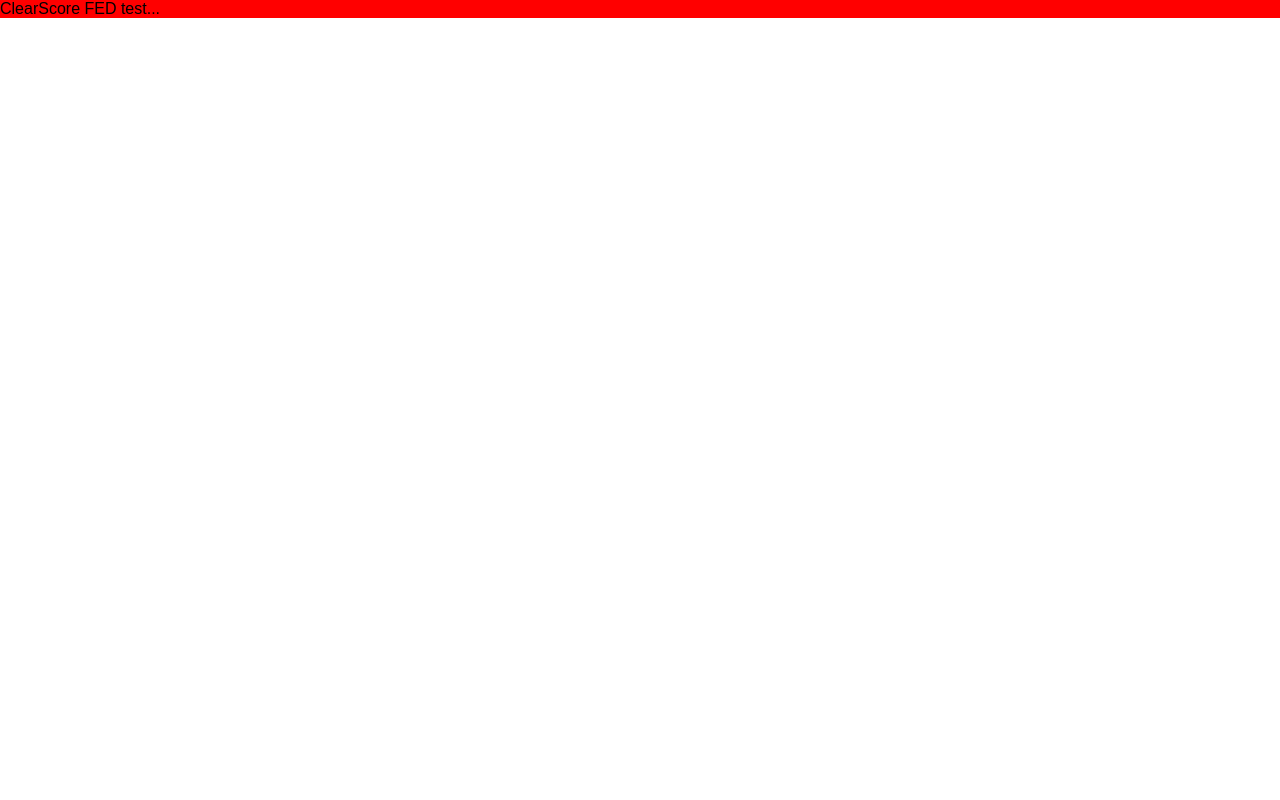
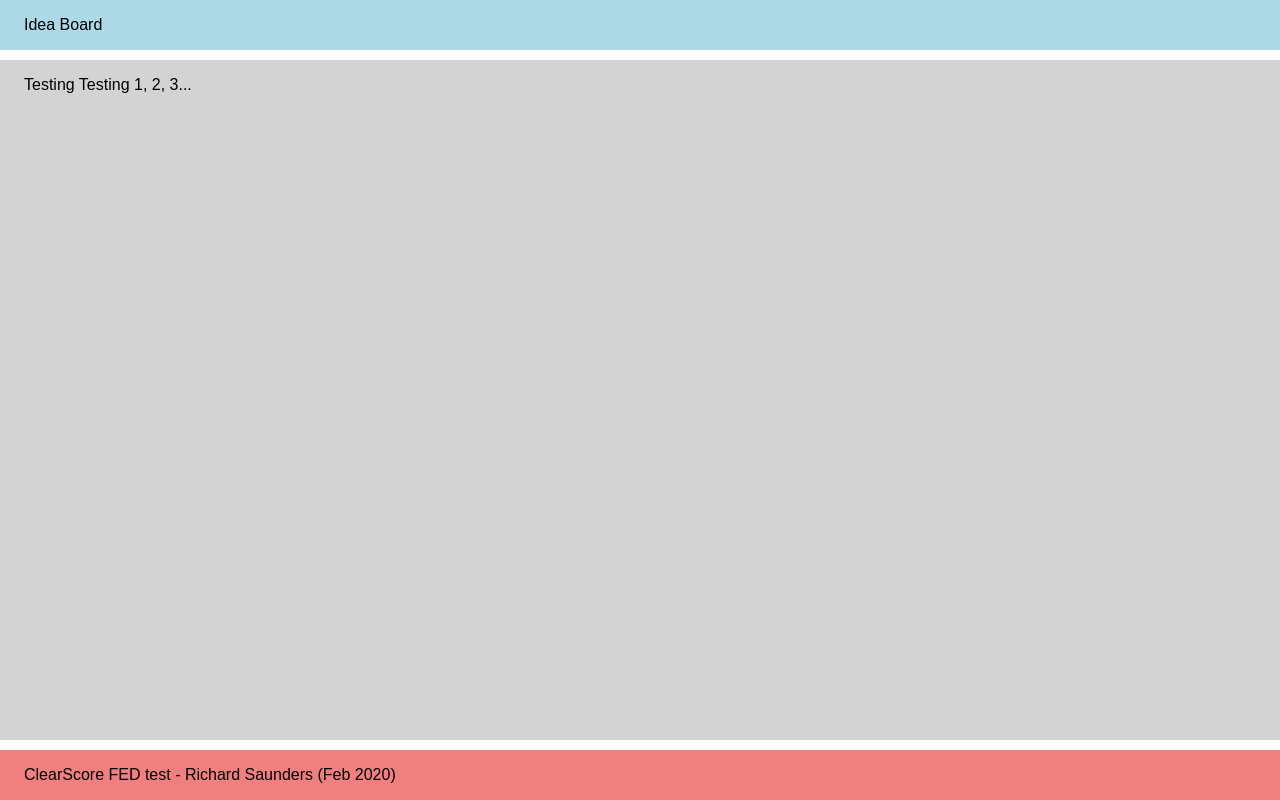
Before and after one commit to rs-saunders/clearscore-fed-test, a React (Create React App) app: page / in a window 1280 px wide. Built offline with nearby package versions, Linux system fonts and the light colour scheme.

Commit message:
add css grid layout to app
simple header main and footer with test styles

```diff
--- a/src/App.js
+++ b/src/App.js
@@ -3,11 +3,19 @@
 import styles from './App.module.css';
 
 export default class App extends Component {
-    render() {
-        return (
-            <div className={styles.test}>
-                ClearScore FED test...
-            </div>
-        );
-    }
+  render() {
+    return (
+      <div className={styles.container}>
+        <header className={styles.header}>
+          Idea Board
+        </header>
+        <main className={styles.main}>
+          Testing Testing 1, 2, 3...
+        </main>
+        <footer className={styles.footer}>
+          ClearScore FED test - Richard Saunders (Feb 2020)
+        </footer>
+      </div>
+    );
+  }
 }
--- a/src/App.module.css
+++ b/src/App.module.css
@@ -1,3 +1,32 @@
-.test {
-    background-color: red;
+.container {
+  display: grid;
+
+  grid-template-areas:
+    "header"
+    "content"
+    "footer";
+
+  grid-template-columns: 1fr;
+  grid-template-rows: auto 1fr auto;
+  grid-gap: 10px;
+
+  height: 100vh;
 }
+
+.header {
+  grid-area: header;
+  background-color: lightblue;
+  padding: 1rem 1.5rem;
+}
+
+.main {
+  grid-area: content;
+  background-color: lightgrey;
+  padding: 1rem 1.5rem;
+}
+
+.footer {
+  grid-area: footer;
+  background-color: lightcoral;
+  padding: 1rem 1.5rem;
+}
```
